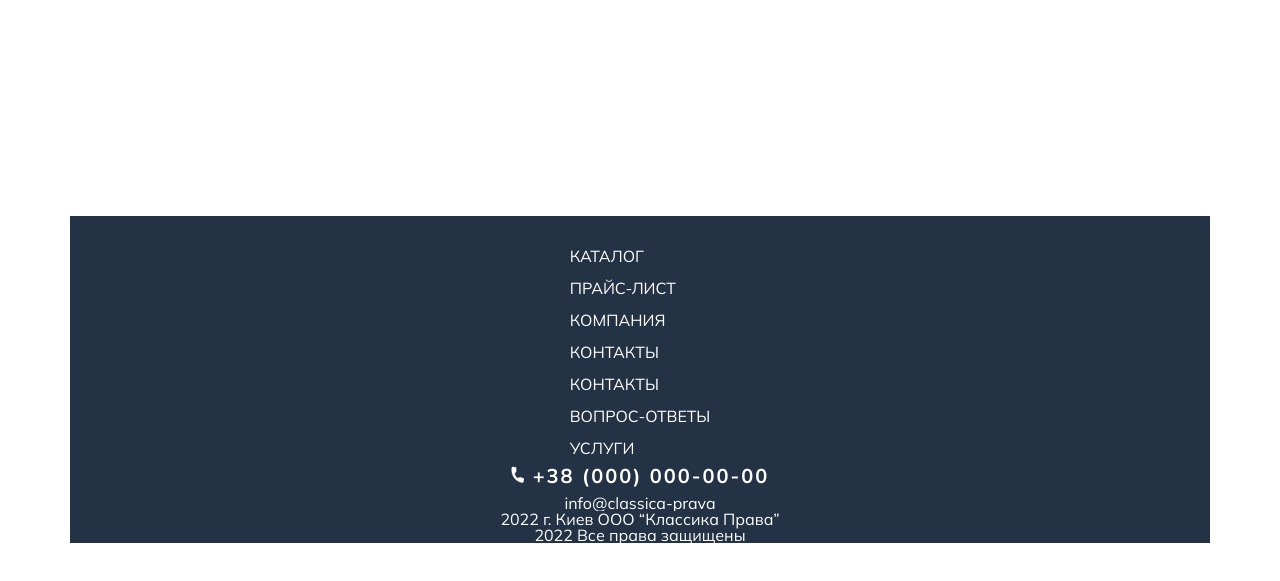
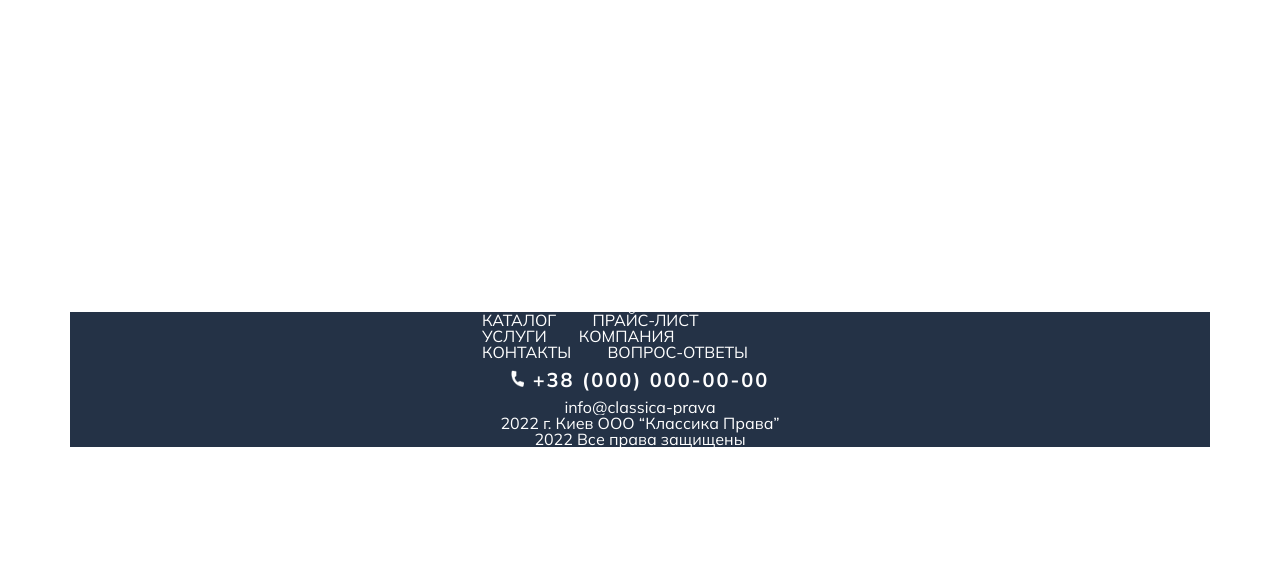
Before and after one commit to ElenYatsenko/css-Final-HTML-CSS, a plain HTML site: page index.html in a window 1280 px wide. Shown: the part 165-746 px from the top of the page. Drawn offline with Linux system fonts and the light colour scheme.

Commit message:
Fix footer menu

```diff
--- a/assets/css/footer.css
+++ b/assets/css/footer.css
@@ -12,7 +12,3 @@
   flex-direction: column;
   align-items: center;
 }
-
-.nav-list-footer {
-  white-space: pre-line;
-}
--- a/index.html
+++ b/index.html
@@ -67,7 +67,7 @@
     <footer class="shared-footer-container">
       <nav class="container shared-footer-style">
         <div class="row shared-footer-menu">
-          <ul class="nav-list-footer col-6 col-md-4">
+          <ul class="col-6 col-md-4">
             <li class="nav-list-item">
               <a class="nav-list-item-link" href="#">КАТАЛОГ</a>
             </li>
@@ -75,19 +75,18 @@
               <a class="nav-list-item-link" href="#">ПРАЙС-ЛИСТ</a>
             </li>
             <li class="nav-list-item">
-              <a class="nav-list-item-link" href="#">КОМПАНИЯ</a>
-            </li>
-
-              <a class="nav-list-item-link" href="#">КОНТАКТЫ</a>
+              <li class="nav-list-item">
+              <a class="nav-list-item-link" href="#">УСЛУГИ</a>
               <li class="nav-list-item ">
+                <li class="nav-list-item">
+                  <a class="nav-list-item-link" href="#">КОМПАНИЯ</a>
+                </li>
               <a class="nav-list-item-link" href="#">КОНТАКТЫ</a>
             </li>
             <li class="nav-list-item">
               <a class="nav-list-item-link" href="#">ВОПРОС-ОТВЕТЫ</a>
             </li>
-            <li class="nav-list-item">
-              <a class="nav-list-item-link" href="#">УСЛУГИ</a>
-            </li>
+
           </ul>
 
         <a class="right-panel-info-tel text-overflow" href="tel:+380000000"
```
